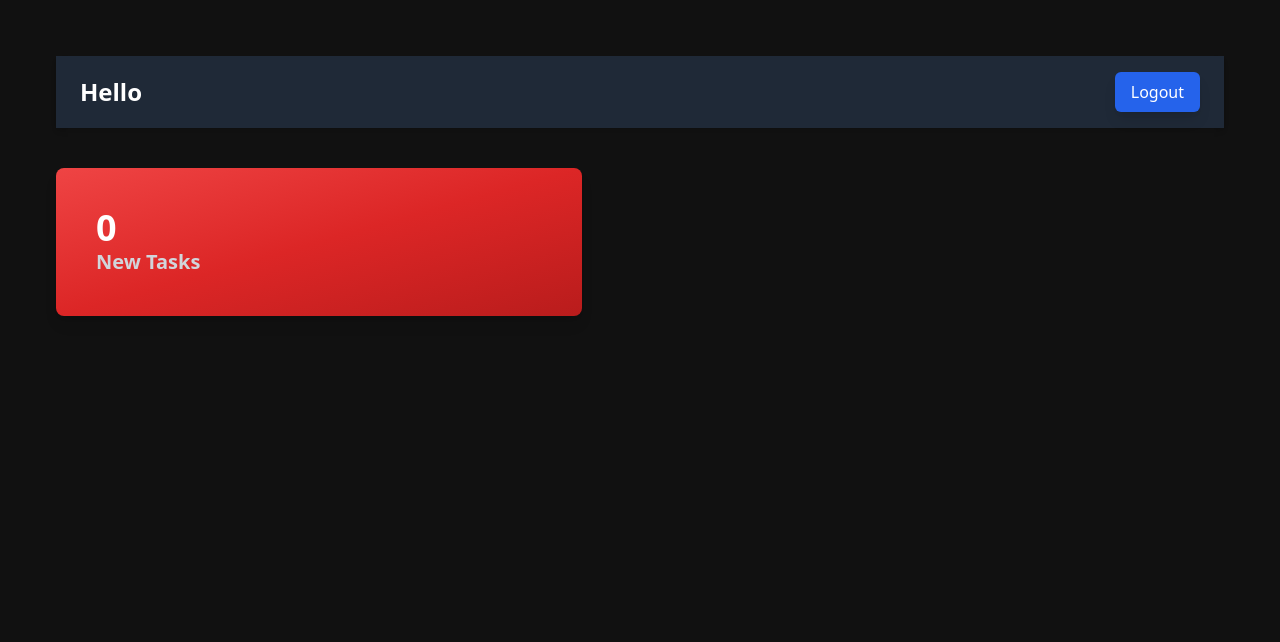
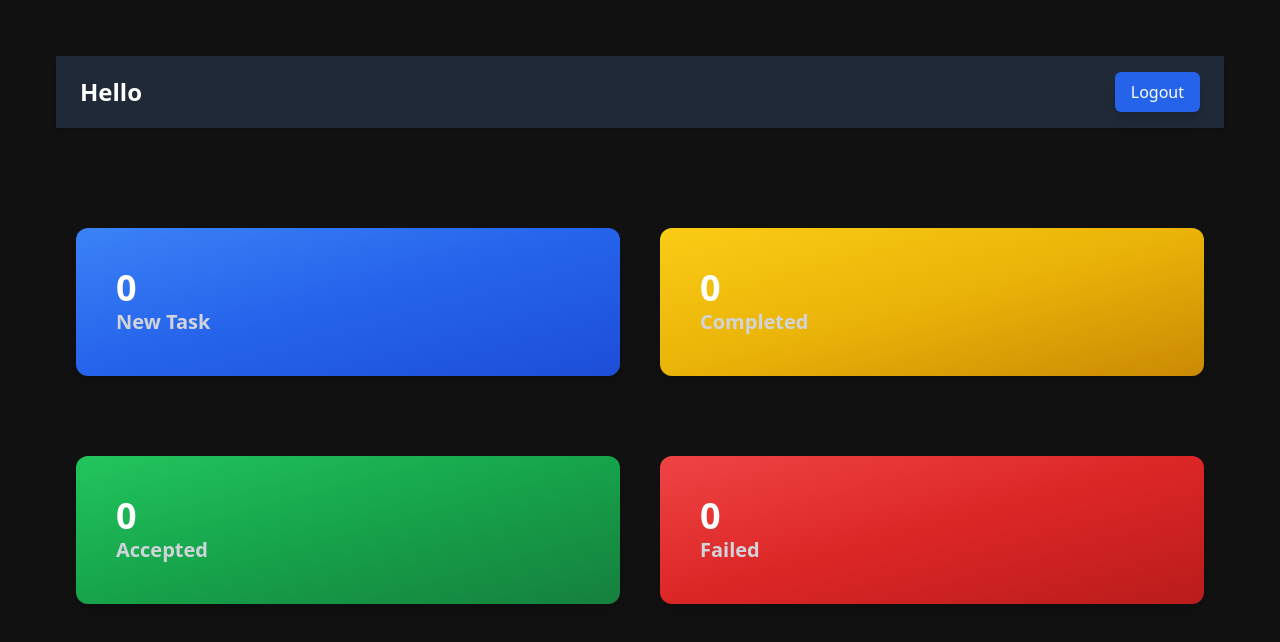
Before and after one commit to saurabh6893/taskDistributer, a React (Vite) app: page / in a window 1280 px wide. Shown: the top 642 px of the page. Built offline with nearby package versions, Linux system fonts and the light colour scheme.

Commit message:
implemeted task stats card

```diff
--- a/src/Components/Dashboard/EmployeeDashBoard.jsx
+++ b/src/Components/Dashboard/EmployeeDashBoard.jsx
@@ -1,12 +1,13 @@
 import React from "react";
 import Header from "../misc/Header";
 import TaskCountCard from "../misc/TaskCountCard";
+import TaskStats from "../misc/TaskStats";
 
 const EmployeeDashBoard = () => {
   return (
     <div className="h-screen p-14">
       <Header />
-      <TaskCountCard />
+      <TaskStats />
     </div>
   );
 };
--- a/src/Components/misc/TaskCountCard.jsx
+++ b/src/Components/misc/TaskCountCard.jsx
@@ -1,11 +1,20 @@
 import React from "react";
 
-const TaskCountCard = () => {
+const TaskCountCard = ({ tag, theme }) => {
+  const themes = {
+    red: "from-red-500 via-red-600 to-red-700",
+    blue: "from-blue-500 via-blue-600 to-blue-700",
+    green: "from-green-500 via-green-600 to-green-700",
+    yellow: "from-yellow-400 via-yellow-500 to-yellow-600",
+  };
+
   return (
     <div className="flex mt-10 justify-between gap-5 screen">
-      <div className="rounded-lg w-[45%] p-10 bg-gradient-to-br from-red-500 via-red-600 to-red-700 shadow-lg animate-fadeIn transition-transform transform hover:scale-105">
+      <div
+        className={`rounded-xl w-full p-10 m-5 bg-gradient-to-br ${themes[theme]} shadow-lg animate-fadeIn transition-transform transform hover:scale-105`}
+      >
         <h2 className="text-4xl font-semibold text-white">0</h2>
-        <h3 className="text-xl font-semibold text-gray-300">New Tasks</h3>
+        <h3 className="text-xl font-semibold text-gray-300">{tag}</h3>
       </div>
     </div>
   );
--- /dev/null
+++ b/src/Components/misc/TaskStats.jsx
@@ -0,0 +1,15 @@
+import React from "react";
+import TaskCountCard from "../misc/TaskCountCard";
+
+const TaskStats = () => {
+  return (
+    <div className="grid grid-cols-2 mt-10">
+      <TaskCountCard tag="New Task" theme="blue" />
+      <TaskCountCard tag="Completed" theme="yellow" />
+      <TaskCountCard tag="Accepted" theme="green" />
+      <TaskCountCard tag="Failed" theme="red" />
+    </div>
+  );
+};
+
+export default TaskStats;
```
